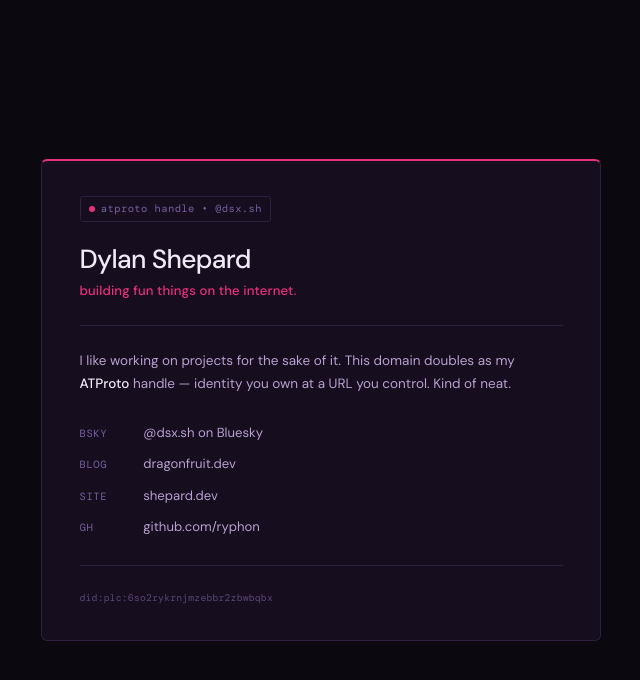
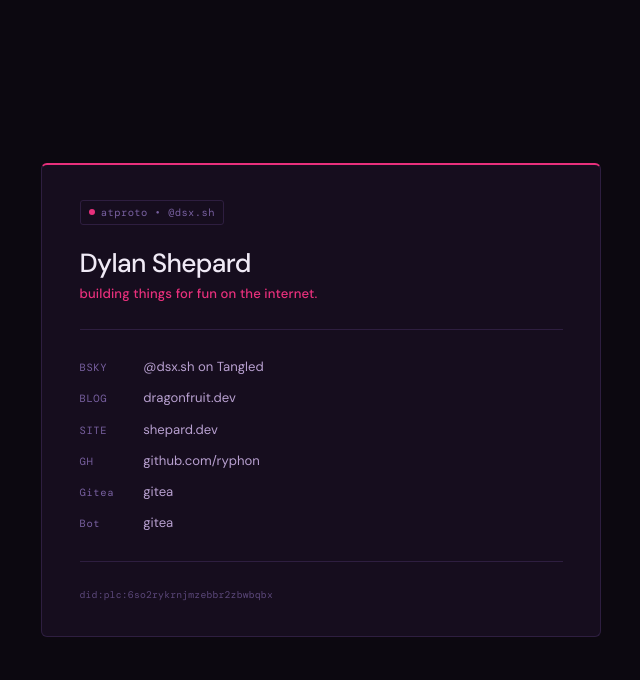
Before and after one commit to dsxsh/dsx.sh, a plain HTML site: page index.html in a window 1280 px wide. Shown: the whole page, without its empty margins (319-959 px from the left). Drawn offline with nearby package versions, Linux system fonts and the light colour scheme.

Commit message:
dont be heavy handed lmao

```diff
--- a/index.html
+++ b/index.html
@@ -4,7 +4,7 @@
   <meta charset="UTF-8">
   <meta name="viewport" content="width=device-width, initial-scale=1.0">
   <title>dsx.sh</title>
-  <meta name="description" content="Dylan Shepard — building fun things on the internet.">
+  <meta name="description" content="Dylan Shepard - building fun things on the internet.">
   <link rel="preconnect" href="https://fonts.googleapis.com">
   <link rel="preconnect" href="https://fonts.gstatic.com" crossorigin>
   <link href="https://fonts.googleapis.com/css2?family=DM+Sans:wght@400;500&family=DM+Mono:wght@400&display=swap" rel="stylesheet">
@@ -166,23 +166,16 @@
 </head>
 <body>
   <main class="card">
-    <div class="handle-badge">atproto handle &bull; @dsx.sh</div>
+    <div class="handle-badge">atproto &bull; @dsx.sh</div>
 
     <h1>Dylan Shepard</h1>
-    <p class="tagline">building fun things on the internet.</p>
+    <p class="tagline">building things for fun on the internet.</p>
 
     <hr class="divider">
-
-    <p>
-      I like working on projects for the sake of it. This domain doubles as my
-      <strong>ATProto</strong> handle — identity you own at a URL you control.
-      Kind of neat.
-    </p>
-
     <nav class="links" aria-label="Links">
-      <a href="https://bsky.app/profile/dsx.sh" rel="noopener">
+      <a href="https://tangled.org/dsx.sh" rel="noopener">
         <span class="link-label">BSKY</span>
-        @dsx.sh on Bluesky
+        @dsx.sh on Tangled
       </a>
       <a href="https://dragonfruit.dev" rel="noopener">
         <span class="link-label">BLOG</span>
@@ -196,6 +189,14 @@
         <span class="link-label">GH</span>
         github.com/ryphon
       </a>
+      <a href="https://git.dragonfruit.dev" rel="noopener">
+        <span class="link-label">Gitea</span>
+        gitea
+      </a>
+      <a href="https://git.dragonfruit.dev" rel="noopener">
+        <span class="link-label">Bot</span>
+        gitea
+      </a>
     </nav>
 
     <footer>
```
